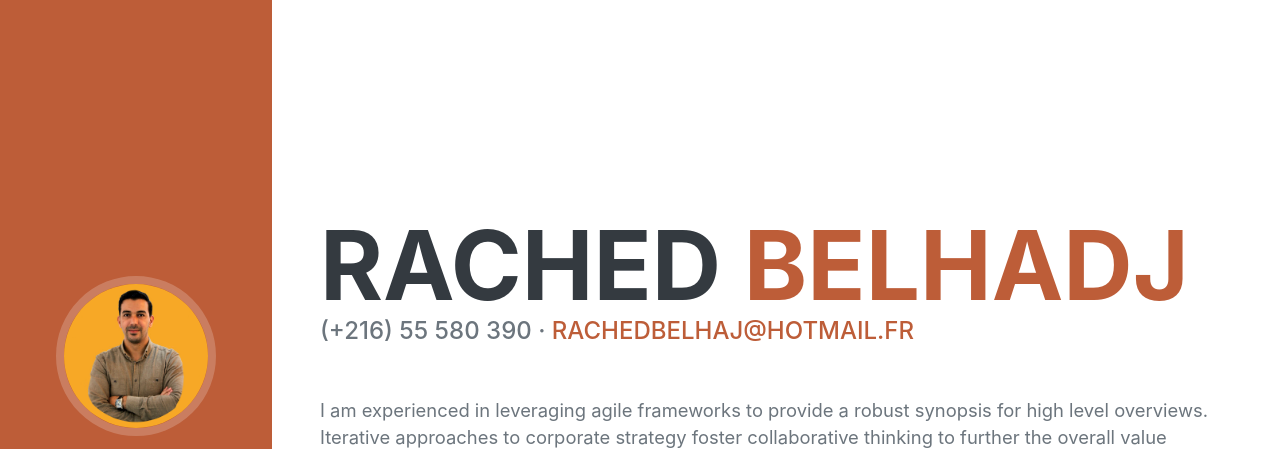
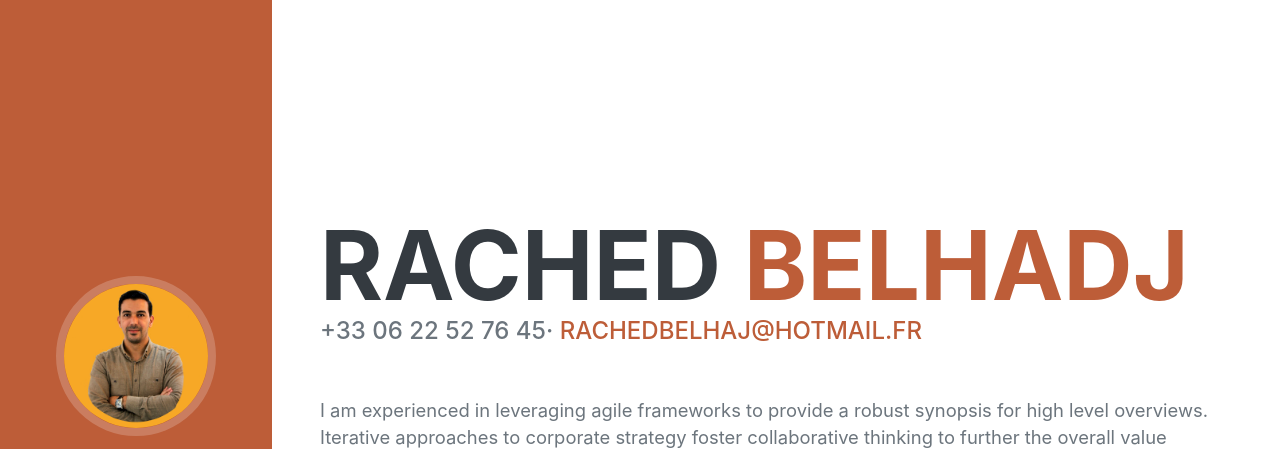
Before and after one commit to rachedbelhadj/rachedbelhadj.github.io, a plain HTML site: page index.html in a window 1280 px wide. Shown: the top 449 px of the page. Drawn offline with nearby package versions, Linux system fonts and the light colour scheme; a web font is replaced by a local one.

Commit message:
Update index.html

```diff
--- a/index.html
+++ b/index.html
@@ -49,7 +49,7 @@
                         <span class="text-primary">BELHADJ</span>
                     </h1>
                     <div class="subheading mb-5">
-                        (+216) 55 580 390 ·
+                        +33 06 22 52 76 45·
                         <a href="rachedbelhaj@hotmail.fr">rachedbelhaj@hotmail.fr</a>
                     </div>
                     <p class="lead mb-5">I am experienced in leveraging agile frameworks to provide a robust synopsis for high level overviews. Iterative approaches to corporate strategy foster collaborative thinking to further the overall value proposition.</p>
```
